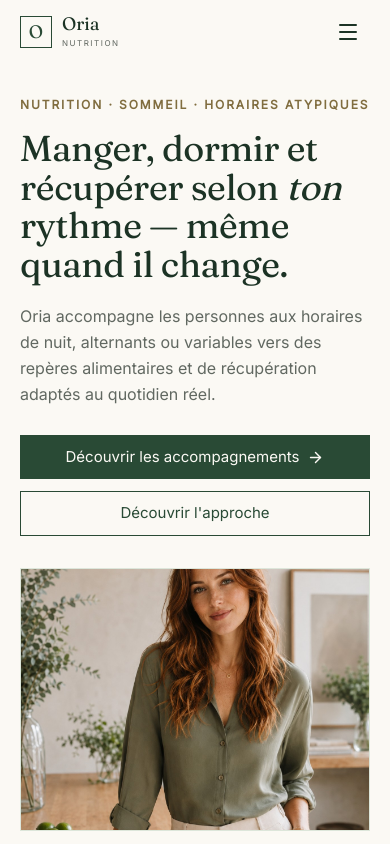
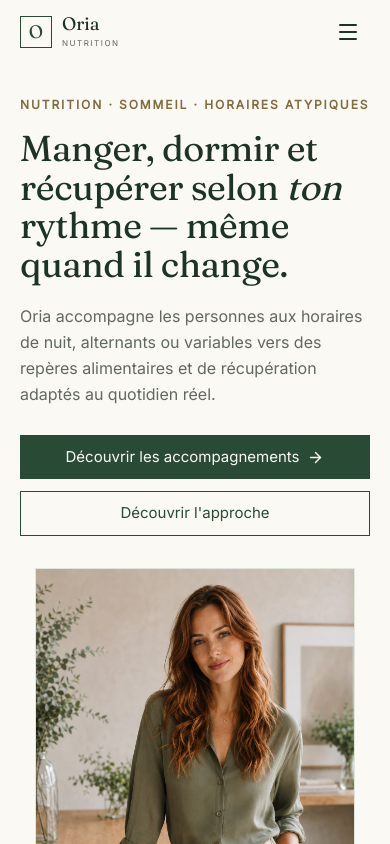
Before and after one commit to AmineAKIK/Orianutrition, a React (Vite) app: page /#/ in a window 390 px wide. Shown: the top 844 px of the page. Built offline with nearby package versions, Linux system fonts and the light colour scheme.

Commit message:
fix: restore mobile Hero portrait crop
Restore the mobile Hero image to its original 4:5 portrait presentation while preserving the broader responsive UX improvements.

```diff
--- a/src/components/sections/Hero.tsx
+++ b/src/components/sections/Hero.tsx
@@ -6,6 +6,6 @@ import portrait from '../../assets/practitioner/elise-marceau-hero.png'
 export function Hero() {
   return <section className="bg-paper"><Container className="pb-12 pt-8 sm:pb-14 sm:pt-10 lg:pb-20 lg:pt-14"><div className="grid items-center gap-8 lg:grid-cols-[minmax(0,1.08fr)_minmax(0,1fr)] lg:gap-14">
     <div><p className="eyebrow mb-4 sm:mb-5">Nutrition · Sommeil · Horaires atypiques</p><h1 className="text-balance font-serif text-[2.25rem] leading-[1.07] text-forest-dark sm:text-5xl lg:text-[clamp(2.75rem,3.6vw,4.4rem)]">Manger, dormir et récupérer selon <span className="italic">ton</span> rythme — même quand il change.</h1><p className="mt-5 max-w-lg text-pretty text-base leading-relaxed text-muted sm:mt-6 sm:text-lg">Oria accompagne les personnes aux horaires de nuit, alternants ou variables vers des repères alimentaires et de récupération adaptés au quotidien réel.</p><div className="mt-7 flex flex-col gap-3 sm:mt-8 sm:flex-row sm:items-center"><LinkButton to="/accompagnements" className="w-full sm:w-auto">Découvrir les accompagnements <ArrowRight size={17} aria-hidden="true" /></LinkButton><LinkButton to="/mon-approche" variant="secondary" className="w-full sm:w-auto">Découvrir l'approche</LinkButton></div></div>
-    <div><div className="aspect-[4/3] overflow-hidden border border-sage bg-cream sm:mx-auto sm:aspect-[4/5] sm:max-w-sm lg:max-w-none"><img src={portrait} alt="Portrait d’Élise Marceau" className="h-full w-full object-cover" style={{objectPosition:'50% 34%'}} width={1229} height={1536} fetchPriority="high" decoding="async" /></div><p className="mt-3 text-center font-serif text-sm italic leading-relaxed text-forest-soft sm:mt-4 lg:text-right">« Ton rythme mérite des repères qui peuvent bouger avec lui. »</p></div>
+    <div><div className="aspect-[4/5] max-w-xs sm:max-w-sm lg:max-w-none mx-auto overflow-hidden bg-cream border border-sage"><img src={portrait} alt="Portrait d’Élise Marceau" className="h-full w-full object-cover" width={1229} height={1536} fetchPriority="high" decoding="async" /></div><p className="mt-4 text-center lg:text-right font-serif italic text-sm text-forest-soft">« Ton rythme mérite des repères qui peuvent bouger avec lui. »</p></div>
   </div></Container></section>
 }
```
